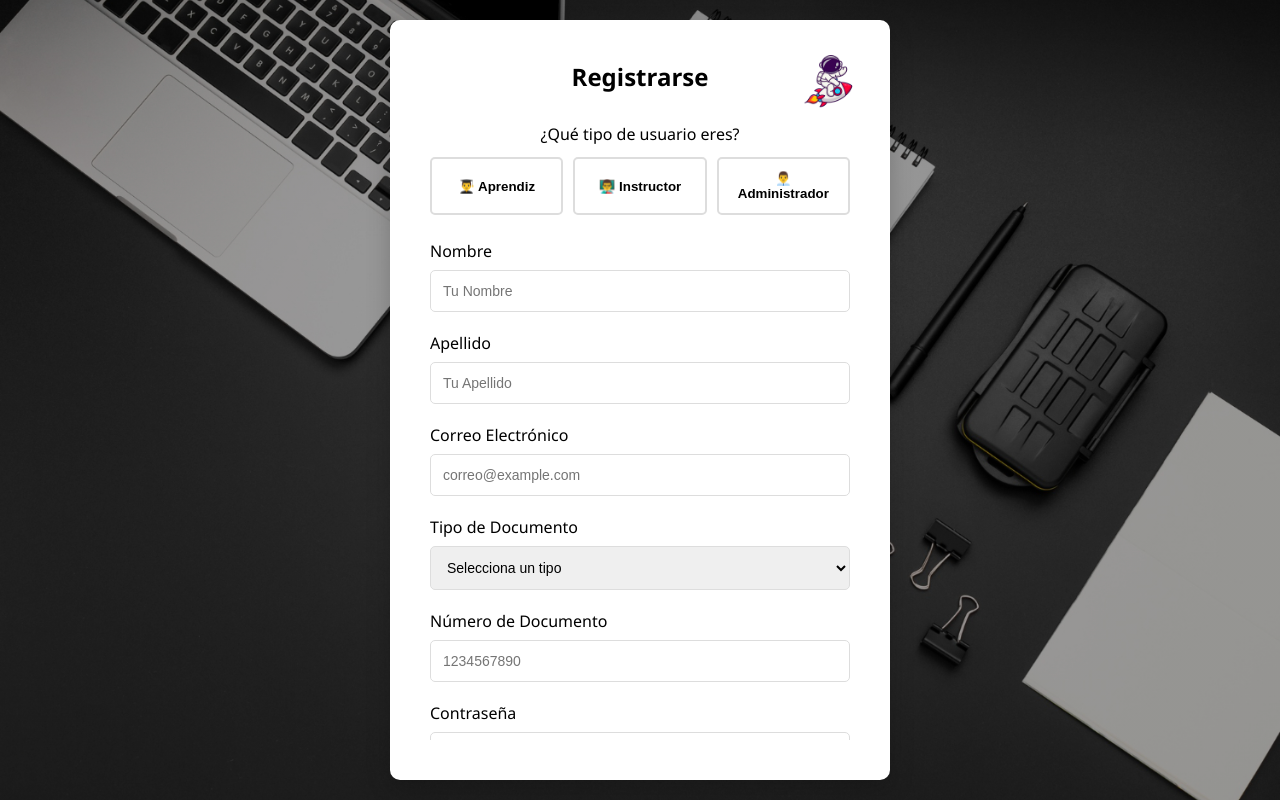
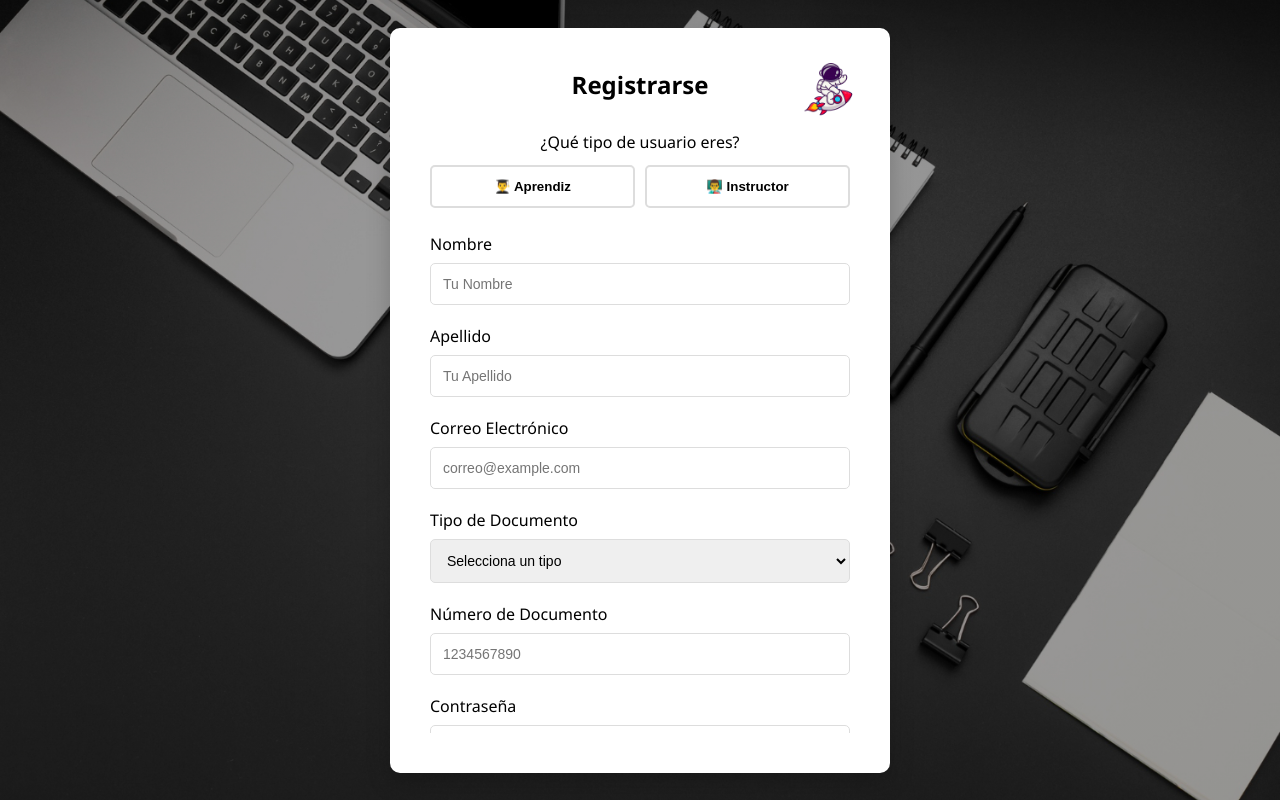
Before and after one commit to Keiner8/gestiondeproyectro-, a Python web app: template mapeo/src/main/resources/templates/register.html in a window 1280 px wide. Run offline with Jinja, Linux system fonts and the light colour scheme; the template is opened without the code that fills it, so the values that code supplies are empty.

Commit message:
feat: Eliminar opción Administrador del registro

```diff
--- a/mapeo/src/main/resources/templates/register.html
+++ b/mapeo/src/main/resources/templates/register.html
@@ -169,9 +169,6 @@
                  </button>
                  <button type="button" class="role-btn" data-role="2" style="flex: 1; min-width: 100px; padding: 12px; border: 2px solid #ddd; background: white; border-radius: 5px; cursor: pointer; font-weight: 600; color: #000; transition: all 0.3s;" onclick="selectRole(2)">
                      👨‍🏫 Instructor
-                </button>
-                <button type="button" class="role-btn" data-role="1" style="flex: 1; min-width: 100px; padding: 12px; border: 2px solid #ddd; background: white; border-radius: 5px; cursor: pointer; font-weight: 600; color: #000; transition: all 0.3s;" onclick="selectRole(1)">
-                    👨‍💼 Administrador
                  </button>
              </div>
              <input type="hidden" id="rolId" name="rolId" value="">
@@ -346,7 +343,7 @@
             successDiv.style.display = 'none';
 
             if (!rolId || rolId === '') {
-                errorDiv.textContent = 'Debes seleccionar un tipo de usuario (Aprendiz o Instructor)';
+                errorDiv.textContent = 'Debes seleccionar un tipo de usuario';
                 errorDiv.style.display = 'block';
                 return;
             }
```
Lines whose indentation alone changed are shown as unchanged.
